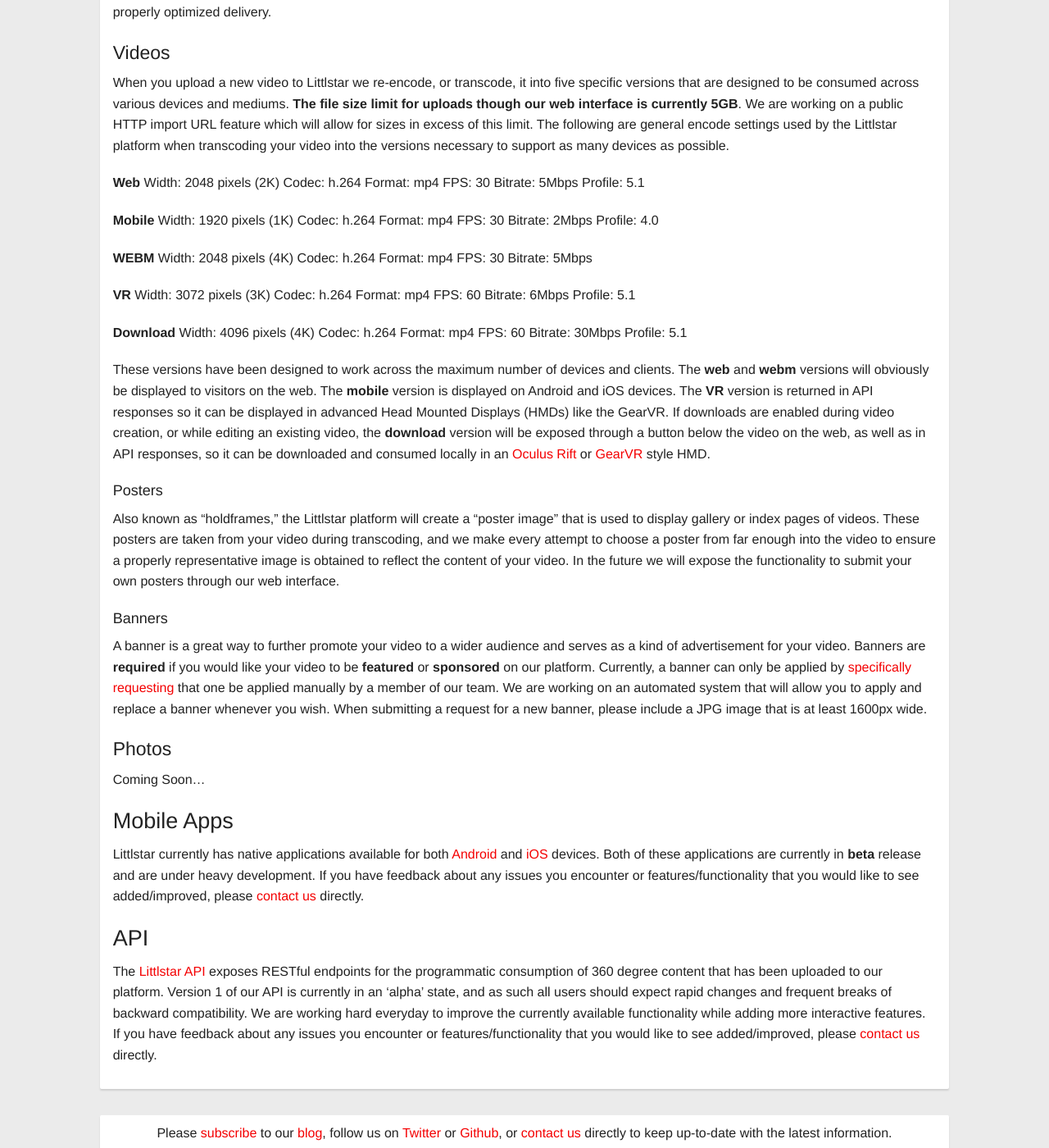
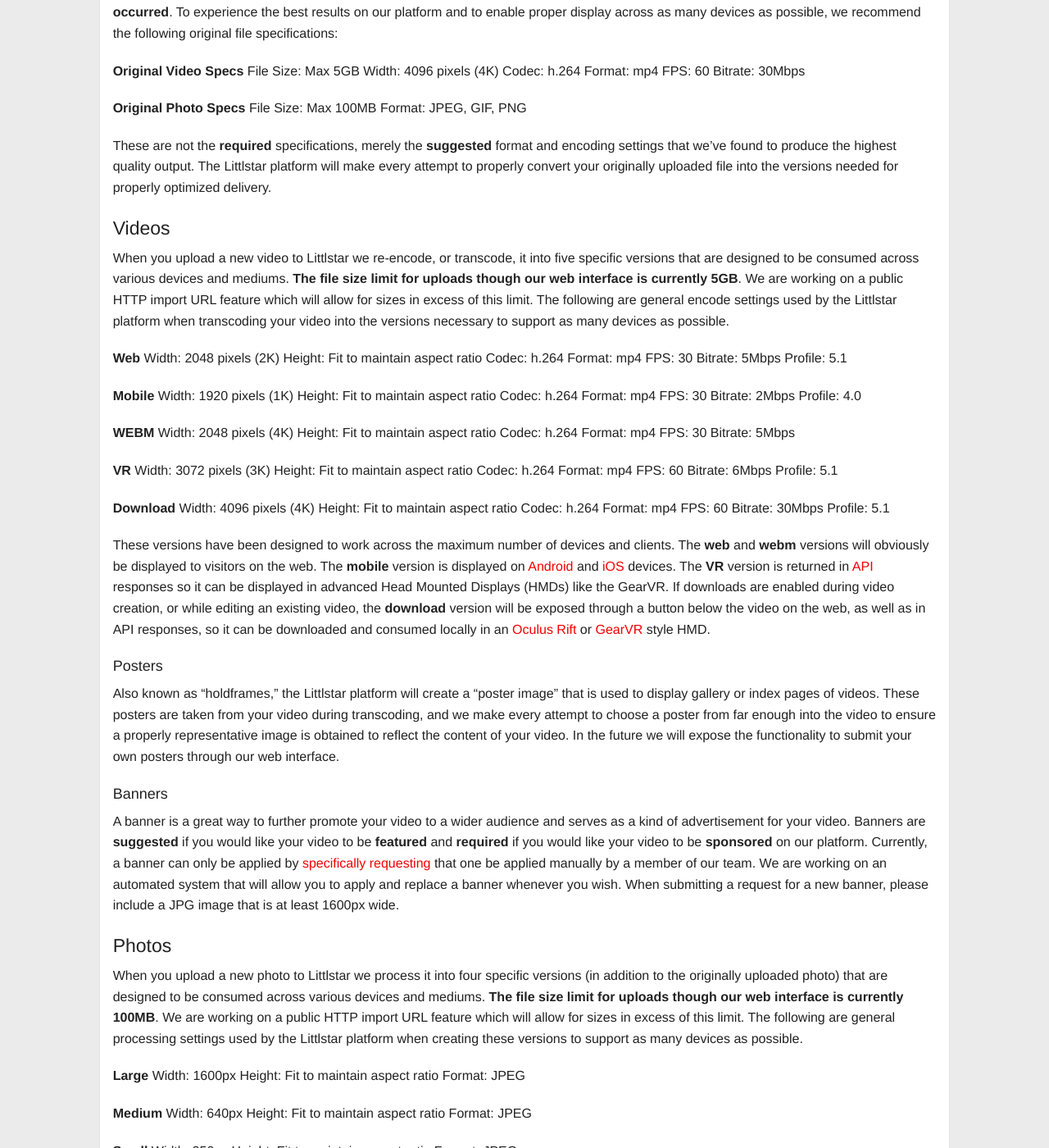
Before and after one commit to littlstar/littlstar.github.io, a Jekyll site: the page built from content-guide.md, in a window 1280 px wide and 1400 px high, scrolled down 1770 px. Shown: the whole window at 82% size. Built offline with Jekyll 4.4.1, drawn with Linux system fonts in a browser that asks for light colours; nearby versions of some CDN libraries; comment, search, counter and statistics services are not loaded; some of the changed text lies outside the part shown.

Commit message:
added info about photos and hashtags to content guide

```diff
--- a/content-guide.md
+++ b/content-guide.md
@@ -25,15 +26,19 @@ Once you've successfully [registered](https://littlstar.com/register) for a new
 
 #### Categories
 
-Adding your video or photo to one or more categories helps to better organize your video and allows us to present it to other Littlstar users that have indicated their interest in these categories. Each category is available from the left-hand side menu of our web interface and in our [Android](https://play.google.com/store/apps/details?id=com.littlstar.android) or [iOS](https://itunes.apple.com/app/id964433932) mobile apps. They can also be independently requested and consumed through our RESTful [API](http://developer.littlstar.com/docs).
+Adding your video or photo to one or more categories helps to better organize your video and allows us to present it to other Littlstar users that have indicated their interest in these categories. Each category is available from the left-hand side menu of our web interface and in our [Android](https://play.google.com/store/apps/details?id=com.littlstar.android) or [iOS](https://itunes.apple.com/app/id964433932) mobile apps. They can also be independently requested and consumed through our RESTful [API](http://developer.littlstar.com/docs/#categories).
+
+#### Hashtags
+
+Hashtags offer more fine-grained and dynamic control over the organization of your video or photo on the Littlstar platform. They create a community driven discovery engine that grows more and more powerful as content continues to be added and updated. To "[#hashtag](https://en.wikipedia.org/wiki/Hashtag)" your video or photo, simply include as many as you'd like in its description. Our system will handle creating the links to connect all hashtags across the platform. Each hashtag entered into your photo or video description will link to a page where all other videos and photos that share that hashtag are displayed. You can enter hashtags when you first create your photo or video and also when editing it.
 
 #### Visibility
 
-If for whatever reason you are not ready for your content to be publicly consumed, you can mark it as hidden. This will prevent your video or photo from being visible to any other user and removes it from search results. They will only be visible to you when you are logged in. We are in the process of improving this functionality to provide more fine-grained control over when and where your content can be viewed.
+If for whatever reason you are not ready for your content to be publicly consumed, you can mark it as hidden. This will prevent your video or photo from being visible to any other user and removes it from search results. They will only be visible to you when you are [logged in](https://littlstar.com/login). We are in the process of improving this functionality to provide more fine-grained control over when and where your content can be viewed.
 
 #### Downloads
 
-An uploaded video can be marked as "Downloadable." When you check "Enable Downloads" a button will be displayed below the video when it is viewed on Littlstar, and an additional version will be included in [API](http://developer.littlstar.com/docs) responses. These high quality VR optimized versions of your video are intended for local/offline viewing in a VR headset like the [Oculus Rift](https://www.oculus.com/) or [GearVR](http://www.samsung.com/global/microsite/gearvr/index.html).
+An uploaded video can be marked as "Downloadable." When you check "Enable Downloads" a button will be displayed below the video when it is viewed on Littlstar, and an additional version will be included in [API](http://developer.littlstar.com/docs/#videos) responses. These high quality VR optimized versions of your video are intended for local/offline viewing in a VR headset like the [Oculus Rift](https://www.oculus.com/) or [GearVR](http://www.samsung.com/global/microsite/gearvr/index.html).
 
 The following sections will further explain what specifically happens to your videos and photos once they've been successfully uploaded and how they are displayed across different devices.
 
@@ -46,6 +51,7 @@ The consummate staple of our platform lies in how your video or photo is manipul
 As with any digitally captured video or photo, **the higher the original quality the better the final result will be after any manipulation has occurred**. To experience the best results on our platform and to enable proper display across as many devices as possible, we recommend the following original file specifications:
 
 **Original Video Specs**
+File Size: Max 5GB
 Width: 4096 pixels (4K)
 Codec: h.264
 Format: mp4
@@ -53,7 +59,8 @@ FPS: 60
 Bitrate: 30Mbps
 
 **Original Photo Specs**
-Coming Soon...
+File Size: Max 100MB
+Format: JPEG, GIF, PNG
 
 These are not the **required** specifications, merely the **suggested** format and encoding settings that we've found to produce the highest quality output. The Littlstar platform will make every attempt to properly convert your originally uploaded file into the versions needed for properly optimized delivery.
 
@@ -63,6 +70,7 @@ When you upload a new video to Littlstar we re-encode, or transcode, it into fiv
 
 **Web**
 Width: 2048 pixels (2K)
+Height: Fit to maintain aspect ratio
 Codec: h.264
 Format: mp4
 FPS: 30
@@ -71,6 +79,7 @@ Profile: 5.1
 
 **Mobile**
 Width: 1920 pixels (1K)
+Height: Fit to maintain aspect ratio
 Codec: h.264
 Format: mp4
 FPS: 30
@@ -79,6 +88,7 @@ Profile: 4.0
 
 **WEBM**
 Width: 2048 pixels (4K)
+Height: Fit to maintain aspect ratio
 Codec: h.264
 Format: mp4
 FPS: 30
@@ -86,6 +96,7 @@ Bitrate: 5Mbps
 
 **VR**
 Width: 3072 pixels (3K)
+Height: Fit to maintain aspect ratio
 Codec: h.264
 Format: mp4
 FPS: 60
@@ -94,13 +105,14 @@ Profile: 5.1
 
 **Download**
 Width: 4096 pixels (4K)
+Height: Fit to maintain aspect ratio
 Codec: h.264
 Format: mp4
 FPS: 60
 Bitrate: 30Mbps
 Profile: 5.1
 
-These versions have been designed to work across the maximum number of devices and clients. The **web** and **webm** versions will obviously be displayed to visitors on the web. The **mobile** version is displayed on Android and iOS devices. The **VR** version is returned in API responses so it can be displayed in advanced Head Mounted Displays (HMDs) like the GearVR. If downloads are enabled during video creation, or while editing an existing video, the **download** version will be exposed through a button below the video on the web, as well as in API responses, so it can be downloaded and consumed locally in an [Oculus Rift](https://www.oculus.com/) or [GearVR](http://www.samsung.com/global/microsite/gearvr/index.html) style HMD.
+These versions have been designed to work across the maximum number of devices and clients. The **web** and **webm** versions will obviously be displayed to visitors on the web. The **mobile** version is displayed on [Android](https://play.google.com/store/apps/details?id=com.littlstar.android) and [iOS](https://itunes.apple.com/app/id964433932) devices. The **VR** version is returned in [API](http://developer.littlstar.com/docs/#videos) responses so it can be displayed in advanced Head Mounted Displays (HMDs) like the GearVR. If downloads are enabled during video creation, or while editing an existing video, the **download** version will be exposed through a button below the video on the web, as well as in API responses, so it can be downloaded and consumed locally in an [Oculus Rift](https://www.oculus.com/) or [GearVR](http://www.samsung.com/global/microsite/gearvr/index.html) style HMD.
 
 ##### Posters
 
@@ -108,11 +120,33 @@ Also known as "holdframes," the Littlstar platform will create a "poster image"
 
 ##### Banners
 
-A banner is a great way to further promote your video to a wider audience and serves as a kind of advertisement for your video. Banners are **required** if you would like your video to be **featured** or **sponsored** on our platform. Currently, a banner can only be applied by [specifically requesting](mailto:support@littlstar.com?subject=VIdeo%20Banner%20Request) that one be applied manually by a member of our team. We are working on an automated system that will allow you to apply and replace a banner whenever you wish. When submitting a request for a new banner, please include a JPG image that is at least 1600px wide.
+A banner is a great way to further promote your video to a wider audience and serves as a kind of advertisement for your video. Banners are **suggested** if you would like your video to be **featured** and **required** if you would like your video to be **sponsored** on our platform. Currently, a banner can only be applied by [specifically requesting](mailto:support@littlstar.com?subject=VIdeo%20Banner%20Request) that one be applied manually by a member of our team. We are working on an automated system that will allow you to apply and replace a banner whenever you wish. When submitting a request for a new banner, please include a JPG image that is at least 1600px wide.
 
 #### Photos
 
-Coming Soon...
+When you upload a new photo to Littlstar we process it into four specific versions (in addition to the originally uploaded photo) that are designed to be consumed across various devices and mediums. **The file size limit for uploads though our web interface is currently 100MB**. We are working on a public HTTP import URL feature which will allow for sizes in excess of this limit. The following are general processing settings used by the Littlstar platform when creating these versions to support as many devices as possible.
+
+**Large**
+Width: 1600px
+Height: Fit to maintain aspect ratio
+Format: JPEG
+
+**Medium**
+Width: 640px
+Height: Fit to maintain aspect ratio
+Format: JPEG
+
+**Small**
+Width: 250px
+Height: Fit to maintain aspect ratio
+Format: JPEG
+
+**Thumbnail**
+Width: 100px
+Height: Fit to maintain aspect ratio
+Format: JPEG
+
+These versions have been designed to work across the maximum number of devices and clients. Each version is used to display your photo in specific sections and areas across our platform. However, the originally uploaded photo is used in our player on that photo's page to ensure every visitor experiences your photo at its maximum resolution and quality.
 
 ### Mobile Apps
 
```
Also changed, not shown: other parts of content-guide.md (+1 -0 lines).
